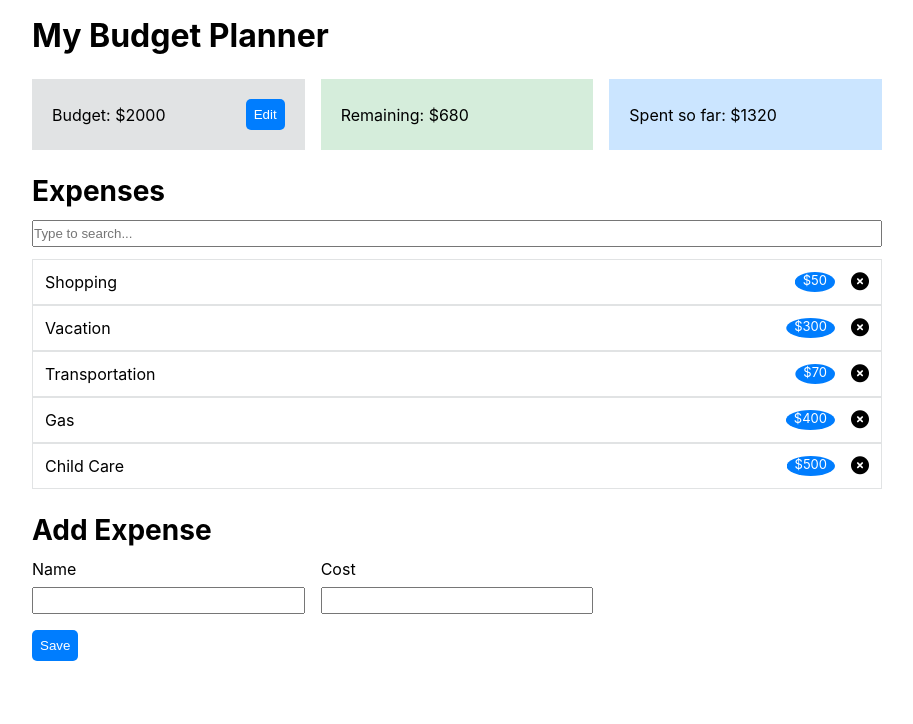
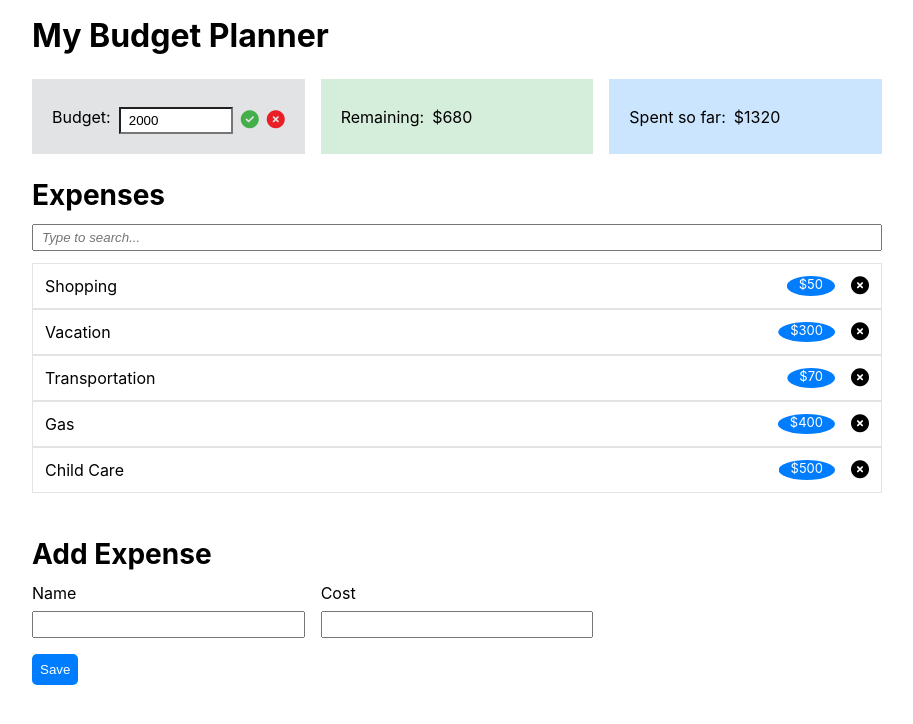
Before and after one commit to lisa-anderson-dev/budget_planner_redux, a React (Create React App) app: page / in a window 1280 px wide. Both pictures are taken after a click on the button "Edit". Shown: the top 724 px of the page, without its empty margins (183-1096 px from the left). Built offline with nearby package versions, Linux system fonts and the light colour scheme.

Commit message:
added search, delete and edit capabilities and separated sections into components

```diff
--- a/src/App.css
+++ b/src/App.css
@@ -10,8 +10,31 @@ h2 {
 
 input {
   width: 100%;
-  padding: .25rem 0;
+  padding: .25rem .5rem;
   margin-top: .5rem;
+}
+
+.formBtn {
+  background-color: #007dfe;
+  color: #fff;
+  border: none;
+  border-radius: 5px;
+  padding: .5rem;
+}
+
+.iconBtn {
+  background-color: transparent;
+  border: none;
+  padding: 0;
+}
+
+.fas {
+  font-size: large;
+  color: #000;
+}
+
+::placeholder {
+  font-style: italic;
 }
 
 .App {
@@ -32,28 +55,37 @@ input {
 .Dashboard div {
   padding: 1.25rem;
   display: flex;
-  justify-content: space-between;
   align-items: center;
 }
 
-.Dashboard #budgetTotal {
+#budgetTotal {
   background-color: #e1e3e4;
+  justify-content: space-between;
+  column-gap: .5rem;
 }
 
-.Dashboard #budgetRemaining {
+#budgetRemaining {
   background-color: #d5eddb;
 }
 
-.Dashboard #budgetSpent {
+#budgetSpent {
   background-color: #cbe5ff;
 }
 
-.Dashboard button, .AddExpense button {
-  background-color: #007dfe;
-  color: #fff;
-  border: none;
-  border-radius: 5px;
-  padding: .5rem;
+#budgetTotal input {
+  background-color: #fff;
+}
+
+#budgetTotal .fas {
+  margin-top: .4rem;
+}
+
+#budgetTotal .fa-check-circle {
+  color: #43af49;
+}
+
+#budgetTotal .fa-times-circle, .negative {
+  color: #ea1f25;
 }
 
 .AddExpense ul {
@@ -71,6 +103,8 @@ input {
 .ExpenseList ul {
   margin: .75rem 0 1rem;
   list-style-type: none;
+  height: 250px;
+  overflow: auto;
 }
 
 .ExpenseList li {
@@ -92,16 +126,6 @@ input {
   background-color: #007dfe;
   color: #fff;
   font-size: small;
-  padding: 0 .5rem;
+  padding: 0 .75rem;
   clip-path: ellipse();
 }
-
-.ExpenseItem button {
-  background-color: transparent;
-  border: none;
-}
-
-.fa-times-circle {
-  font-size: large;
-  color: #000;
-}
--- a/src/App.js
+++ b/src/App.js
@@ -1,16 +1,23 @@
 import React from 'react';
 import './App.css';
+
+import Dashboard from './components/Dashboard';
+import ExpenseList from './components/ExpenseList';
 import ExpenseItem from './components/ExpenseItem';
+import AddExpense from './components/AddExpense';
 
 class App extends React.Component {
   constructor(props) {
     super(props);
     this.state = {
-      mode: "add",
+      editBudget: false,
+      newBudget: "",
       budgetTotal: 2000,
       inputExpenseName: "",
       inputExpenseCost: "",
       inputSearch: "",
+      searchMode: false,
+      searchResults: [],
       expenseList: [
         {
           name: "Shopping",
@@ -36,17 +43,73 @@ class App extends React.Component {
     };
   }
 
-  searchExpense = () => {
-    return;
-  }
-
   handleChange = (event) => {
     this.setState({
       [event.target.name]: event.target.value
     });
   }
 
+  switchBudgetMode = () => {
+    this.setState({
+      editBudget: true,
+      newBudget: this.state.budgetTotal
+    })
+  }
+
+  saveNewBudget = () => {
+    this.setState({
+      budgetTotal: this.state.newBudget,
+      newBudget: "",
+      editBudget: false
+    })
+  }
+
+  cancelNewBudget = () => {
+    this.setState({
+      newBudget: "",
+      editBudget: false
+    })
+  }
+
+  searchExpense = (event) => {
+    if (event.target.value) {
+      const searchResults = this.state.expenseList.filter((e) => e.name.toLowerCase().includes(event.target.value.toLowerCase()));
+      this.setState({
+        inputSearch: event.target.value,
+        searchMode: true,
+        searchResults: searchResults
+      });
+    }
+    else {
+      this.setState({
+        inputSearch: event.target.value,
+        searchMode: false,
+        searchResults: ""
+      });
+    }
+  }
+
+  deleteExpense = (e) => {
+    const deleteConfirm = window.confirm("Are you sure you want to delete this expense?");
+    if (deleteConfirm) {
+      const name = e.target.parentElement.parentElement.previousElementSibling.innerHTML;
+      const cost = Number(e.target.parentElement.previousElementSibling.innerHTML.slice(1));
+      let idx = this.state.expenseList.findIndex((e) => e.name === name && e.cost === cost);
+      this.state.expenseList.splice(idx, 1);
+      this.setState({
+        expenseList: this.state.expenseList
+      });
+      if (this.state.searchMode) {
+        const searchResults = this.state.expenseList.filter((e) => e.name.toLowerCase().includes(this.state.inputSearch.toLowerCase()));
+        this.setState({
+          searchResults: searchResults
+        });
+      }
+    }
+  }
+
   addExpense = () => {
+    if (this.state.inputExpenseName && this.state.inputExpenseCost !== "") {
       const newExpense = {
         name: this.state.inputExpenseName,
         cost: Number(this.state.inputExpenseCost)
@@ -58,41 +121,25 @@ class App extends React.Component {
         inputExpenseCost: ""
       });
     }
+    else {
+      alert("Cannot add expense without a name and cost");
+    }
+  }
 
   render() {
     const budgetSpent = this.state.expenseList.reduce((sum, e) => sum += e.cost, 0);
     const budgetRemaining = this.state.budgetTotal - budgetSpent;
-    const expenseList = this.state.expenseList.map((e) => <li key={e.name.toLowerCase().replace(/\s/g, '-')}><ExpenseItem name={e.name} cost={e.cost} /></li>);
+    const list = this.state.searchMode ? this.state.searchResults : this.state.expenseList;
+    const expenseList = list.map((e) =>
+      <li key={e.name.toLowerCase().replace(/\s/g, '-')}>
+        <ExpenseItem name={e.name} cost={e.cost} deleteExpense={this.deleteExpense} />
+      </li>);
     return (
       <div className="App">
         <h1>My Budget Planner</h1>
-        <div className="Dashboard">
-            <div id="budgetTotal">Budget: ${this.state.budgetTotal}
-                <button>Edit</button>
-            </div>
-            <div id="budgetRemaining">Remaining: ${budgetRemaining}</div>
-            <div id="budgetSpent">Spent so far: ${budgetSpent}</div>
-        </div>
-        <div className="ExpenseList">
-          <h2>Expenses</h2>
-          <input type="text" name="inputSearch" id="inputSearch" placeholder="Type to search..." value={this.state.inputSearch} onChange={this.searchExpense} />
-          <ul>{expenseList}</ul>
-        </div>
-        <div className="AddExpense">
-            <h2>Add Expense</h2>
-            <ul>
-              <li>
-                  <label htmlFor="inputExpenseName">Name</label>
-                  <input type="text" name="inputExpenseName" id="inputExpenseName" value={this.state.inputExpenseName} onChange={this.handleChange} />
-              </li>
-              <li>
-                  <label htmlFor="inputExpenseCost">Cost</label>
-                  <input type="number" name="inputExpenseCost" id="inputExpenseCost" value={this.state.inputExpenseCost} onChange={this.handleChange} />
-              </li>
-            </ul>
-            <button onClick={this.addExpense}>Save</button>
-
-        </div>
+        <Dashboard editBudget={this.state.editBudget} newBudget={this.state.newBudget} budgetTotal={this.state.budgetTotal} budgetRemaining={budgetRemaining} budgetSpent={budgetSpent} handleChange={this.handleChange} switchBudgetMode={this.switchBudgetMode} cancelNewBudget={this.cancelNewBudget} saveNewBudget={this.saveNewBudget} />
+        <ExpenseList inputSearch={this.state.inputSearch} expenseList={expenseList} searchExpense={this.searchExpense} />
+        <AddExpense inputExpenseName={this.state.inputExpenseName} inputExpenseCost={this.state.inputExpenseCost} handleChange={this.handleChange} addExpense={this.addExpense} />
       </div>
     );
   }
--- /dev/null
+++ b/src/components/AddExpense.js
@@ -0,0 +1,22 @@
+import React from 'react';
+
+function AddExpense(props) {
+    return (
+        <div className="AddExpense">
+            <h2>Add Expense</h2>
+            <ul>
+              <li>
+                  <label htmlFor="inputExpenseName">Name</label>
+                  <input type="text" name="inputExpenseName" id="inputExpenseName" value={props.inputExpenseName} onChange={props.handleChange} />
+              </li>
+              <li>
+                  <label htmlFor="inputExpenseCost">Cost</label>
+                  <input type="number" name="inputExpenseCost" id="inputExpenseCost" value={props.inputExpenseCost} onChange={props.handleChange} />
+              </li>
+            </ul>
+            <button className="formBtn" onClick={props.addExpense}>Save</button>
+        </div>
+    );
+}
+
+export default AddExpense;
--- /dev/null
+++ b/src/components/Dashboard.js
@@ -0,0 +1,25 @@
+import React from 'react';
+
+function Dashboard(props) {
+    const displayBudget =
+        <div id="budgetTotal">
+            Budget:&ensp;${props.budgetTotal}
+            <button className="formBtn" onClick={props.switchBudgetMode}>Edit</button>
+        </div>;
+    const editBudget =
+        <div id="budgetTotal">
+            <label htmlFor="newBudget">Budget:</label>
+            <input type="number" name="newBudget" id="newBudget" value={props.newBudget} onChange={props.handleChange} />
+            <button className="iconBtn" onClick={props.saveNewBudget}><i className="fas fa-check-circle"></i></button>
+            <button className="iconBtn" onClick={props.cancelNewBudget}><i className='fas fa-times-circle'></i></button>
+        </div>;
+    return (
+        <div className="Dashboard">
+            {props.editBudget ? editBudget : displayBudget}
+            {props.budgetRemaining > 0 ? <div id="budgetRemaining">Remaining:&ensp;${props.budgetRemaining}</div> : <div id="budgetRemaining">Remaining:&ensp;$<span className="negative">({Math.abs(props.budgetRemaining)})</span></div>}
+            <div id="budgetSpent">Spent so far:&ensp;${props.budgetSpent}</div>
+        </div>
+    );
+}
+
+export default Dashboard;
--- a/src/components/ExpenseItem.js
+++ b/src/components/ExpenseItem.js
@@ -6,7 +6,7 @@ function ExpenseItem(props) {
             <div>{props.name}</div>
             <div>
                 <div className="expenseCost">${props.cost}</div>
-                <button className="deleteBtn"><i className='fas fa-times-circle'></i></button></div>
+                <button className="iconBtn" onClick={props.deleteExpense}><i className='fas fa-times-circle'></i></button></div>
         </div>
     );
 }
--- /dev/null
+++ b/src/components/ExpenseList.js
@@ -0,0 +1,13 @@
+import React from 'react';
+
+function ExpenseList(props) {
+    return (
+        <div className="ExpenseList">
+            <h2>Expenses</h2>
+            <input type="text" name="inputSearch" id="inputSearch" placeholder="Type to search..." value={props.inputSearch} onChange={props.searchExpense} />
+            <ul>{props.expenseList}</ul>
+        </div>
+    );
+}
+
+export default ExpenseList;
```
Lines whose indentation alone changed are shown as unchanged.
